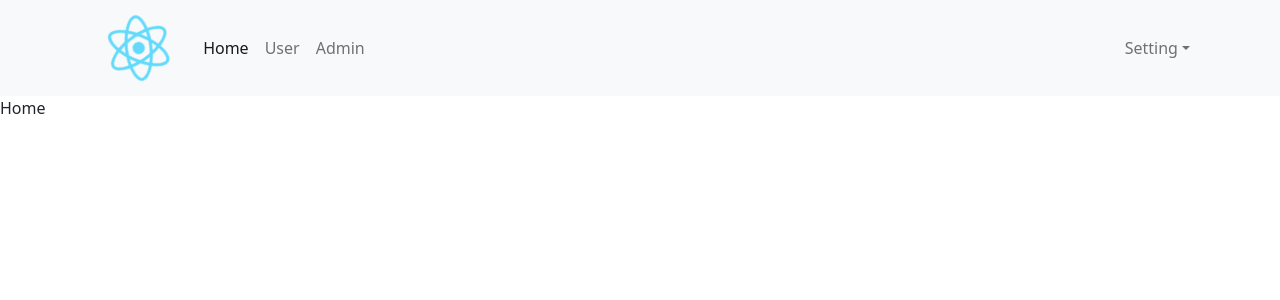
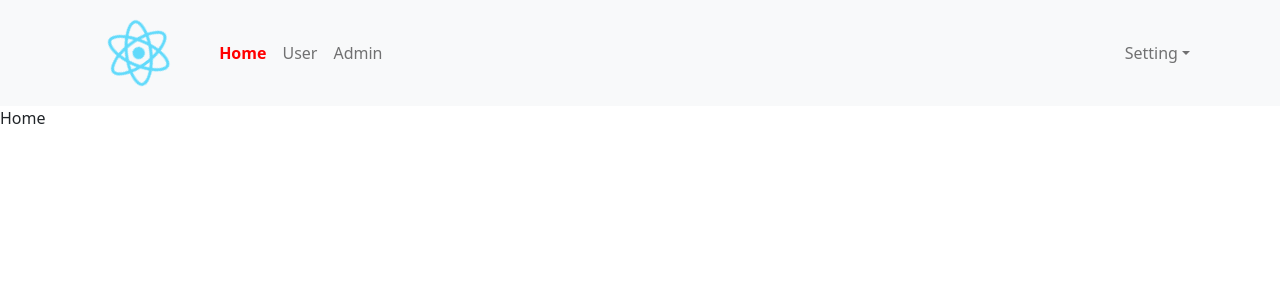
Before and after one commit to tungnt99/React-Basic, a React (Create React App) app: page / in a window 1280 px wide. Shown: the top 300 px of the page. Built offline with nearby package versions, Linux system fonts and the light colour scheme.

Commit message:
index routes #51

```diff
--- a/src/App.scss
+++ b/src/App.scss
@@ -1,9 +1,11 @@
-.red{
+.red {
   color: red;
 }
-.green{
+
+.green {
   color: green;
 }
+
 body {
   /* padding: 20px; */
   margin: 0;
@@ -53,7 +55,21 @@ code {
   from {
     transform: rotate(0deg);
   }
+
   to {
     transform: rotate(360deg);
   }
 }
+
+.app-container {
+  .header-container {
+    .navbar-nav {
+      .nav-link {
+        &.active {
+          color: red;
+          font-weight: bold;
+        }
+      }
+    }
+  }
+}
--- a/src/components/Header/Header.jsx
+++ b/src/components/Header/Header.jsx
@@ -8,8 +8,8 @@ export default function Header() {
   return (
     <Navbar bg="light" expand="lg">
       <Container>
-        <NavLink className="nav-link fw-bold" to="/">
-            <img src={logo} className="App-logo" alt="logo" />
+        <NavLink className="nav-link fw-bold navbar-brand" to="/">
+          <img src={logo} className="App-logo" alt="logo" />
         </NavLink>
         <Navbar.Toggle aria-controls="basic-navbar-nav" />
         <Navbar.Collapse id="basic-navbar-nav">
@@ -19,12 +19,9 @@ export default function Header() {
             <NavLink className="nav-link" activeclassname="active" to="/admin">Admin</NavLink>
           </Nav>
           <Nav>
-
             <NavDropdown title="Setting" id="basic-nav-dropdown">
               <NavLink className='nav-link' to="#action/3.1">Login</NavLink>
-              <NavLink className='nav-link' to="#action/3.2">
-                Logout
-              </NavLink>
+              <NavLink className='nav-link' to="#action/3.2">Logout</NavLink>
               <NavLink className='nav-link' to="#action/3.3">Profile</NavLink>
 
             </NavDropdown>
```
